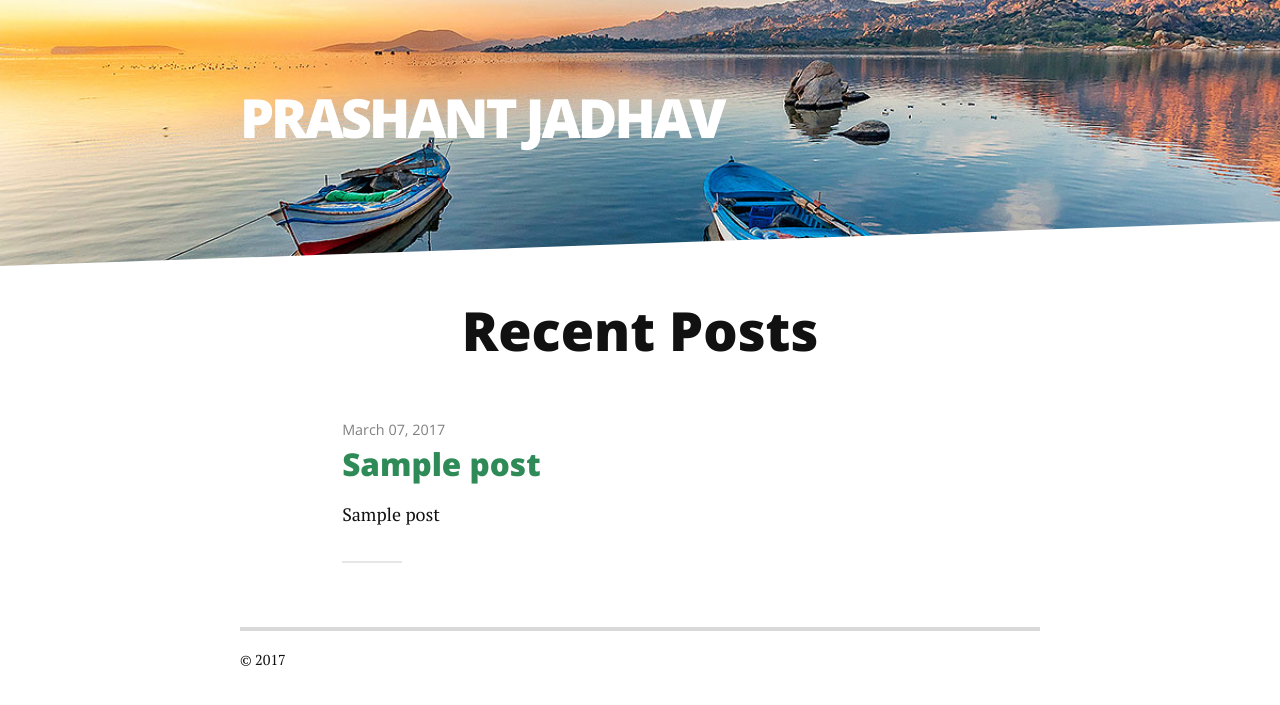
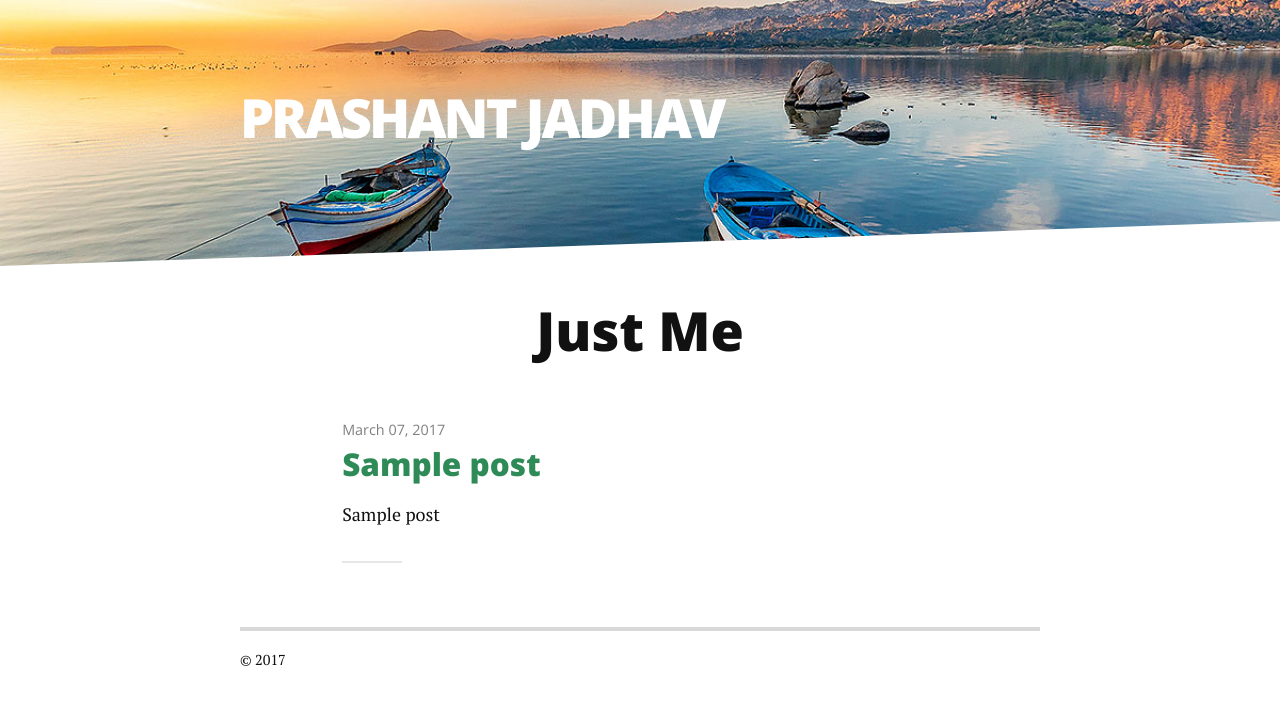
Before and after one commit to prashant-jadhav/mySite, a Jekyll site: the page built from index.html, in a window 1280 px wide. Shown: the top 705 px of the page. Built offline with Jekyll 4.4.1, drawn with Linux system fonts in a browser that asks for light colours; nearby versions of some CDN libraries; the list of posts is cut into pages by our own code.

Commit message:
textual changes

```diff
--- a/assets/scss/breakpoints/_800up.scss
+++ b/assets/scss/breakpoints/_800up.scss
@@ -45,6 +45,7 @@ HOMEPAGE STYLING
 
 	.pageTitle {
 		margin: 2rem auto 1em;
+    text-transform:capitalize;
 	}
 }
 
@@ -150,6 +151,7 @@ POST STYLING
 
 	.pageTitle {
 		margin: 2rem auto 1em;
+    text-transform:capitalize;
 	}
 
 	.featuredImage {
--- a/assets/scss/breakpoints/_mobileup.scss
+++ b/assets/scss/breakpoints/_mobileup.scss
@@ -164,6 +164,7 @@ PAGE STYLES
 .pageTitle {
 	margin: 2rem auto 1em;
 	text-align: center;
+  text-transform:capitalize;
 }
 
 .content {
--- a/index.html
+++ b/index.html
@@ -4,7 +4,7 @@ title: Prashant Jadhav
 ---
 
 <div class="home" id="home">
-  <h1 class="pageTitle">Recent Posts</h1>
+  <h1 class="pageTitle">just me</h1>
   <ul class="posts noList">
     {% for post in paginator.posts %}
       <li>
```
Also changed, not shown: assets/css/style.css.
